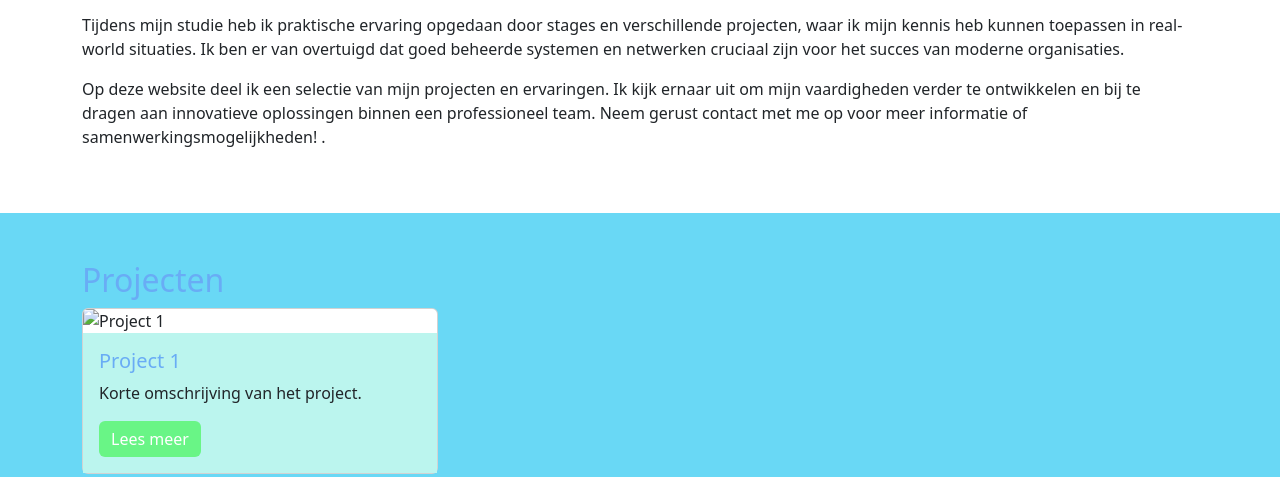
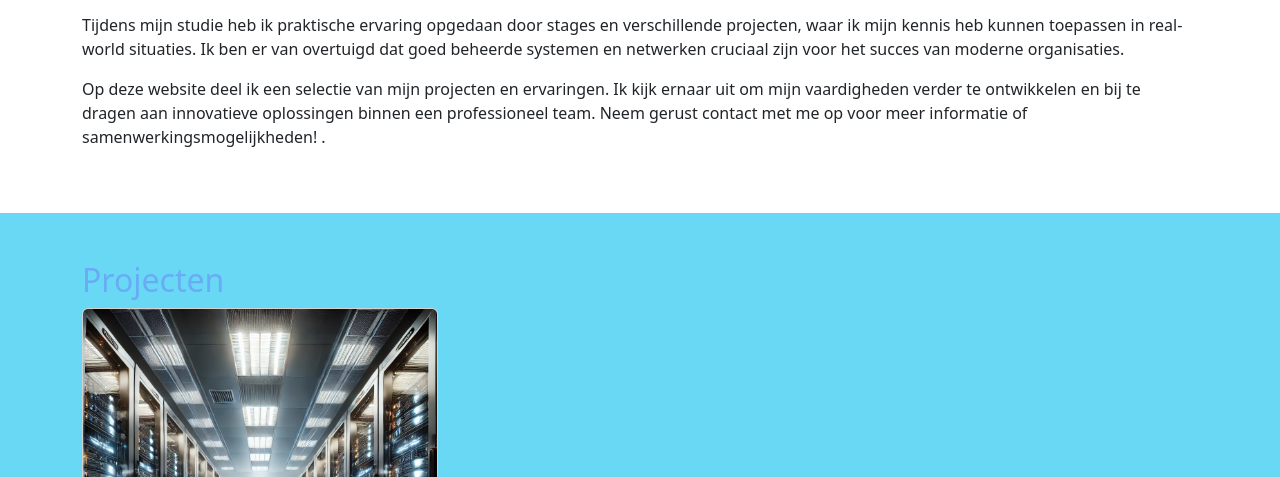
Before and after one commit to Pieter-janf/portfolio, a plain HTML site: page index.html in a window 1280 px wide. Shown: the part 475-952 px from the top of the page. Drawn offline with nearby package versions, Linux system fonts and the light colour scheme; files whose address does not match are found by name.

Commit message:
Update index.html

```diff
--- a/index.html
+++ b/index.html
@@ -57,7 +57,7 @@
       <div class="row">
         <div class="col-md-4 mb-4">
           <div class="card">
-            <img src="project1.jpg" class="card-img-top" alt="Project 1">
+            <img src="foto's/project1.jpg" class="card-img-top" alt="Project 1">
             <div class="card-body bg-soft-color">
               <h5 class="card-title text-highlight">Project 1</h5>
               <p class="card-text">Korte omschrijving van het project.</p>
```
